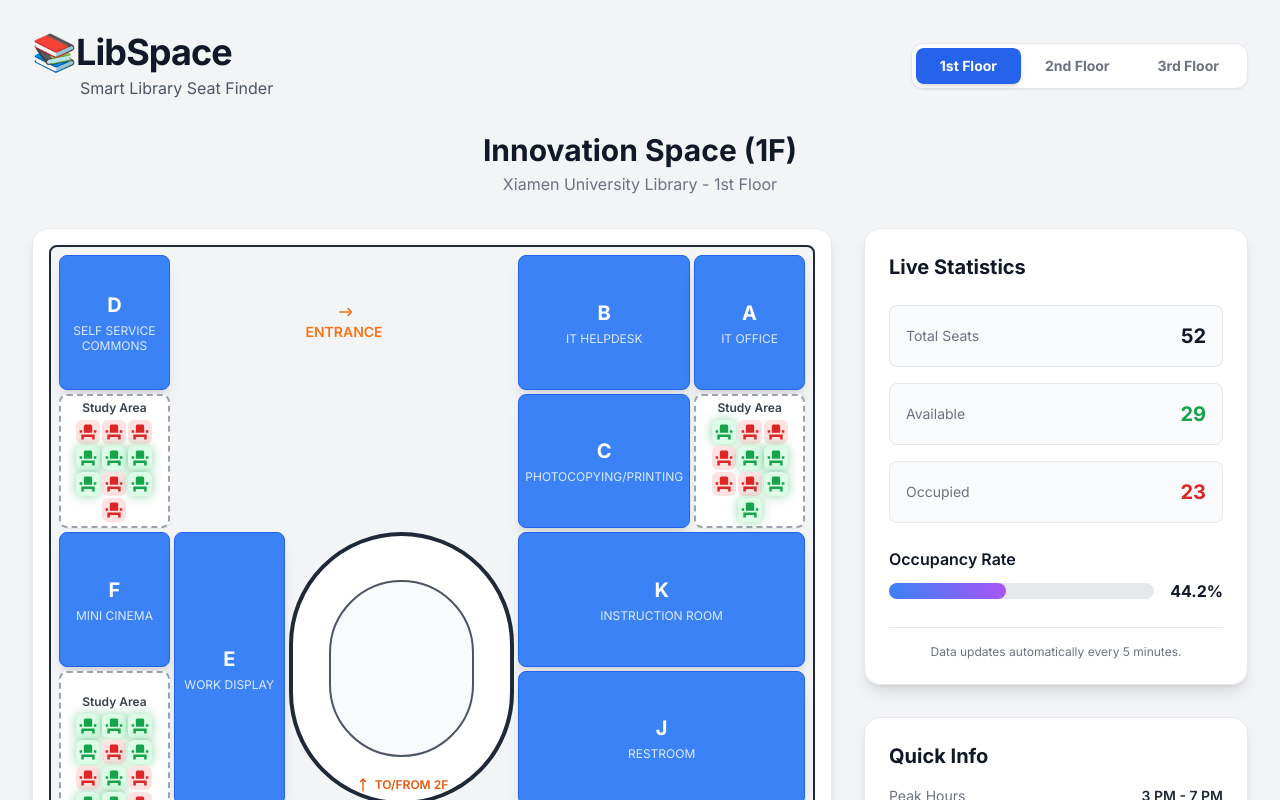
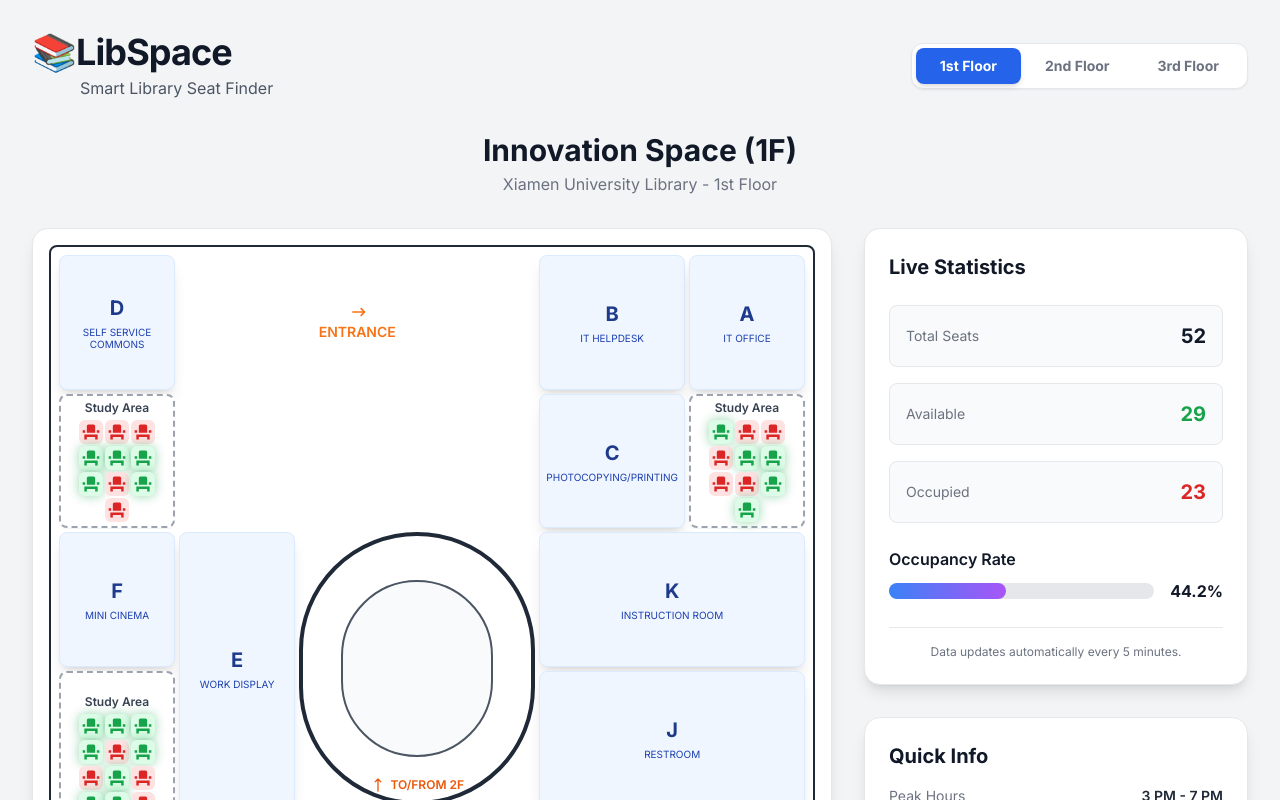
Before and after one commit to xrwong00/libspace, a React (Vite) app: page / in a window 1280 px wide. Shown: the top 800 px of the page. Built offline with nearby package versions, Linux system fonts and the light colour scheme.

Commit message:
change colour

```diff
--- a/components/FloorPlan.tsx
+++ b/components/FloorPlan.tsx
@@ -8,9 +8,9 @@ interface FloorPlanProps {
 }
 
 const Facility: React.FC<{ name: string; gridArea: string; letter: string, className?: string }> = ({ name, gridArea, letter, className = '' }) => (
-  <div className={`bg-blue-500 p-1.5 rounded-lg flex flex-col items-center justify-center text-center shadow-lg border border-blue-600 ${className}`} style={{ gridArea, minHeight: '36px' }}>
-    <span className="text-lg sm:text-xl font-bold text-white leading-tight mb-1">{letter}</span>
-    <span className="text-xs text-blue-100 text-center leading-tight hidden sm:block">{name}</span>
+  <div className={`bg-blue-50 p-1.5 rounded-lg flex flex-col items-center justify-center text-center shadow-lg border border-blue-100 ${className}`} style={{ gridArea, minHeight: '36px' }}>
+  <span className="text-lg sm:text-xl font-bold text-blue-900 leading-tight mb-1">{letter}</span>
+  <span className="text-[9px] sm:text-[10px] text-blue-800 text-center leading-tight">{name}</span>
   </div>
 );
 
@@ -57,7 +57,7 @@ const FloorPlan1F: React.FC<{ seats: SeatData[] }> = ({ seats }) => {
 
   return (
     <div
-      className="grid gap-1 p-2 w-full h-full bg-gray-100 rounded-lg border-2 border-gray-800"
+      className="grid gap-1 p-2 w-full h-full bg-white rounded-lg border-2 border-gray-800"
       style={{
         gridTemplateColumns: 'repeat(6, 1fr)',
         gridTemplateRows: 'repeat(6, 1fr)',
@@ -120,7 +120,7 @@ const FloorPlan2F: React.FC<{ seats: SeatData[] }> = ({ seats }) => {
 
   return (
     <div
-      className="grid gap-1 p-2 w-full h-full bg-gray-100 rounded-lg border-2 border-gray-800"
+      className="grid gap-1 p-2 w-full h-full bg-white rounded-lg border-2 border-gray-800"
       style={{
         gridTemplateColumns: 'repeat(16, 1fr)',
         gridTemplateRows: 'repeat(16, 1fr)',
```
